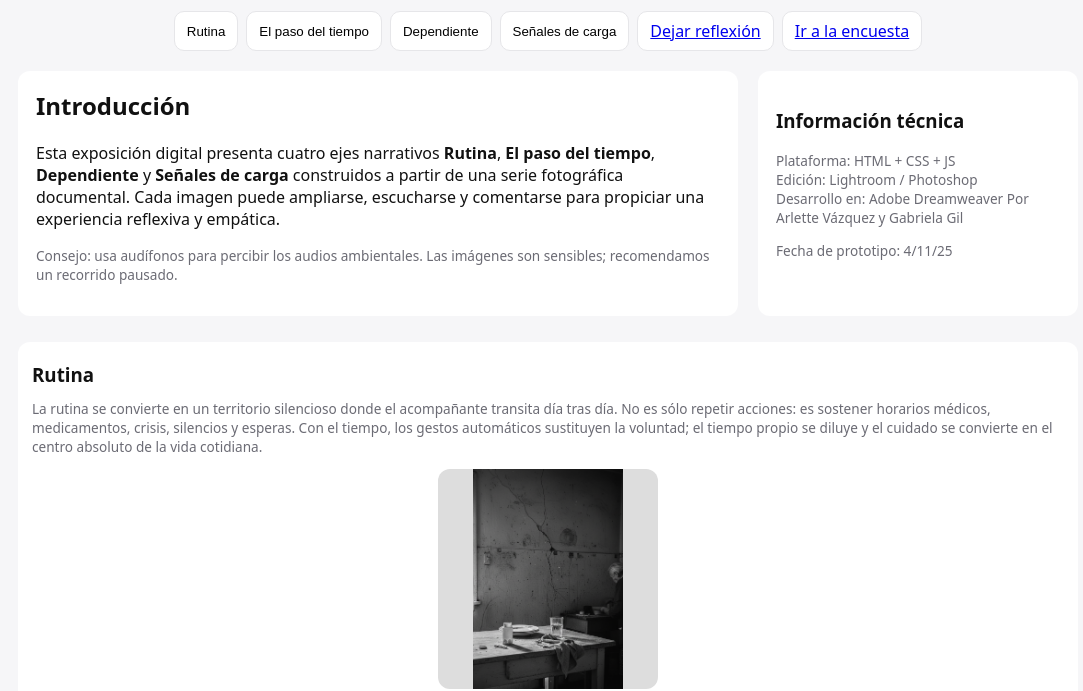
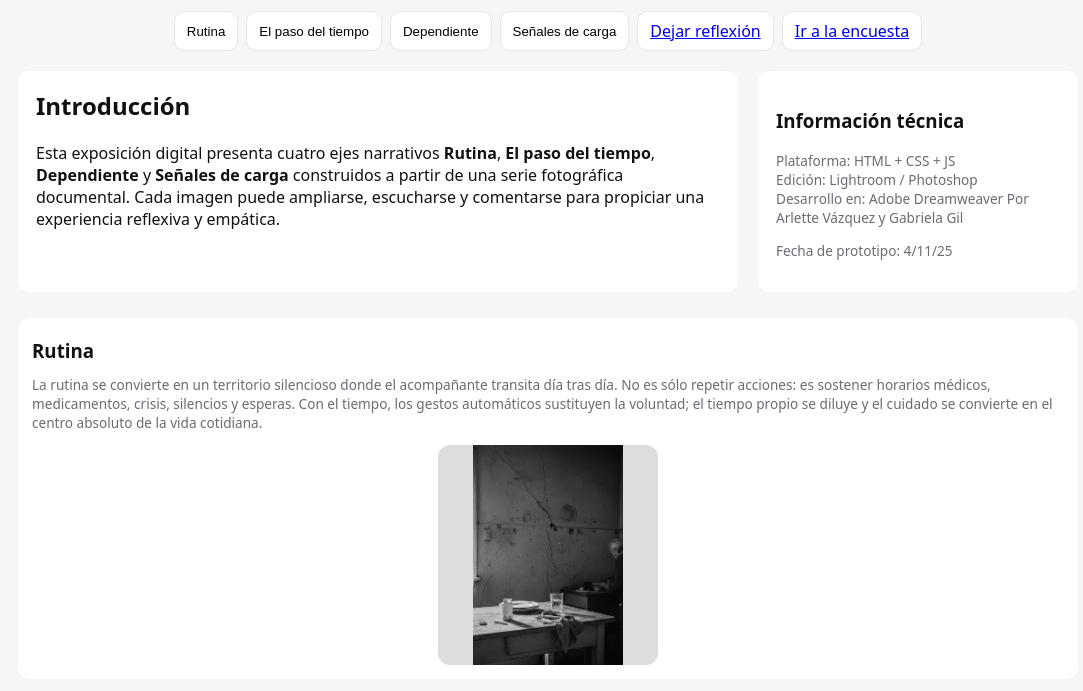
Before and after one commit to arletteva/ExposicionDigital.github.io, a plain HTML site: page index.html in a window 1280 px wide. Shown: the part 116-807 px from the top of the page, without its empty margins (92-1175 px from the left). Drawn offline with Linux system fonts and the light colour scheme.

Commit message:
Update index.html

```diff
--- a/index.html
+++ b/index.html
@@ -30,7 +30,7 @@
       <div class="intro">
         <h2>Introducción</h2>
         <p>Esta exposición digital presenta cuatro ejes narrativos <strong>Rutina</strong>, <strong>El paso del tiempo</strong>, <strong>Dependiente</strong> y <strong>Señales de carga</strong> construidos a partir de una serie fotográfica documental. Cada imagen puede ampliarse, escucharse y comentarse para propiciar una experiencia reflexiva y empática.</p>
-        <p class="small">Consejo: usa audífonos para percibir los audios ambientales. Las imágenes son sensibles; recomendamos un recorrido pausado.</p>
+
       </div>
 
       <aside class="intro">
```
